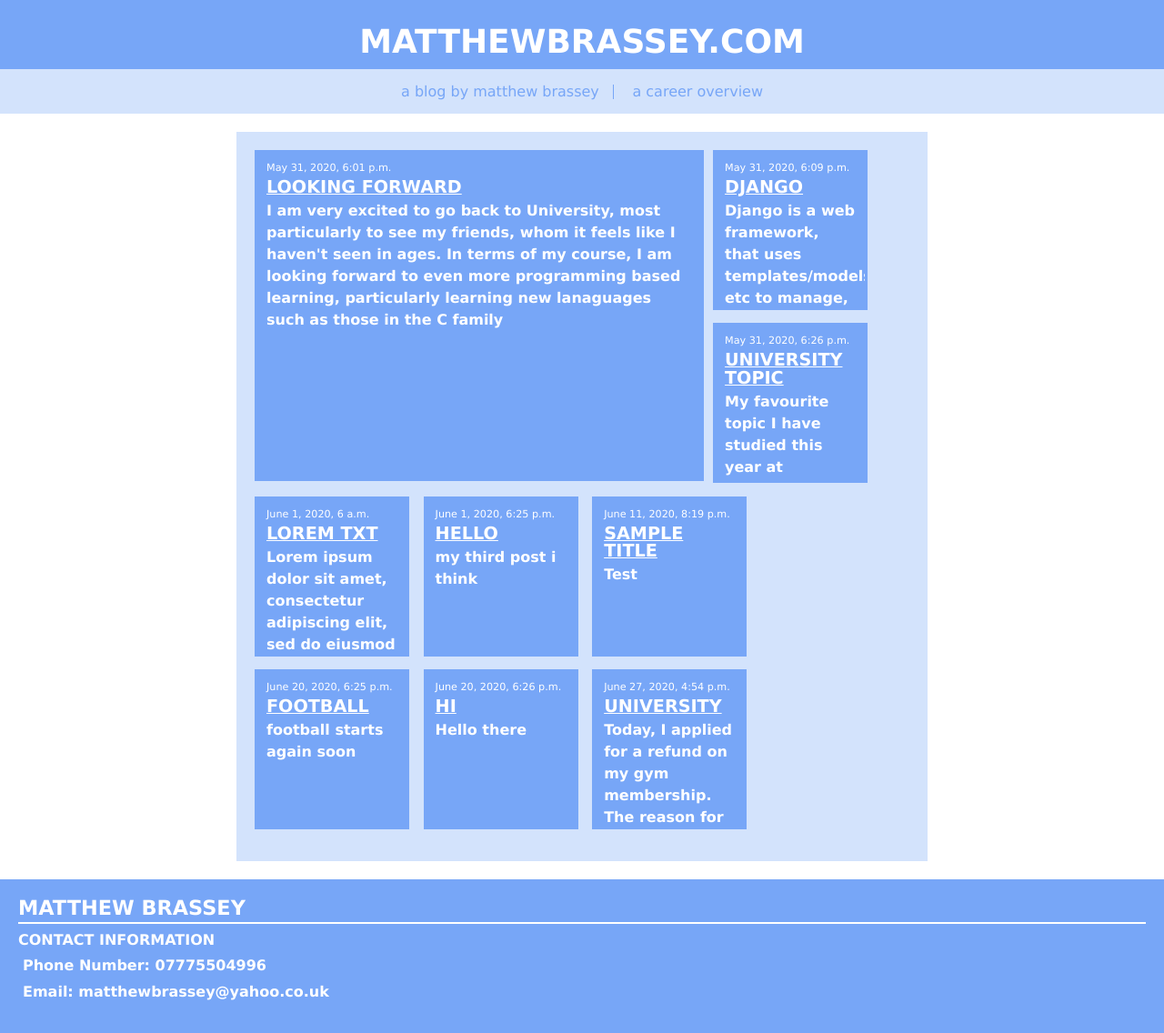
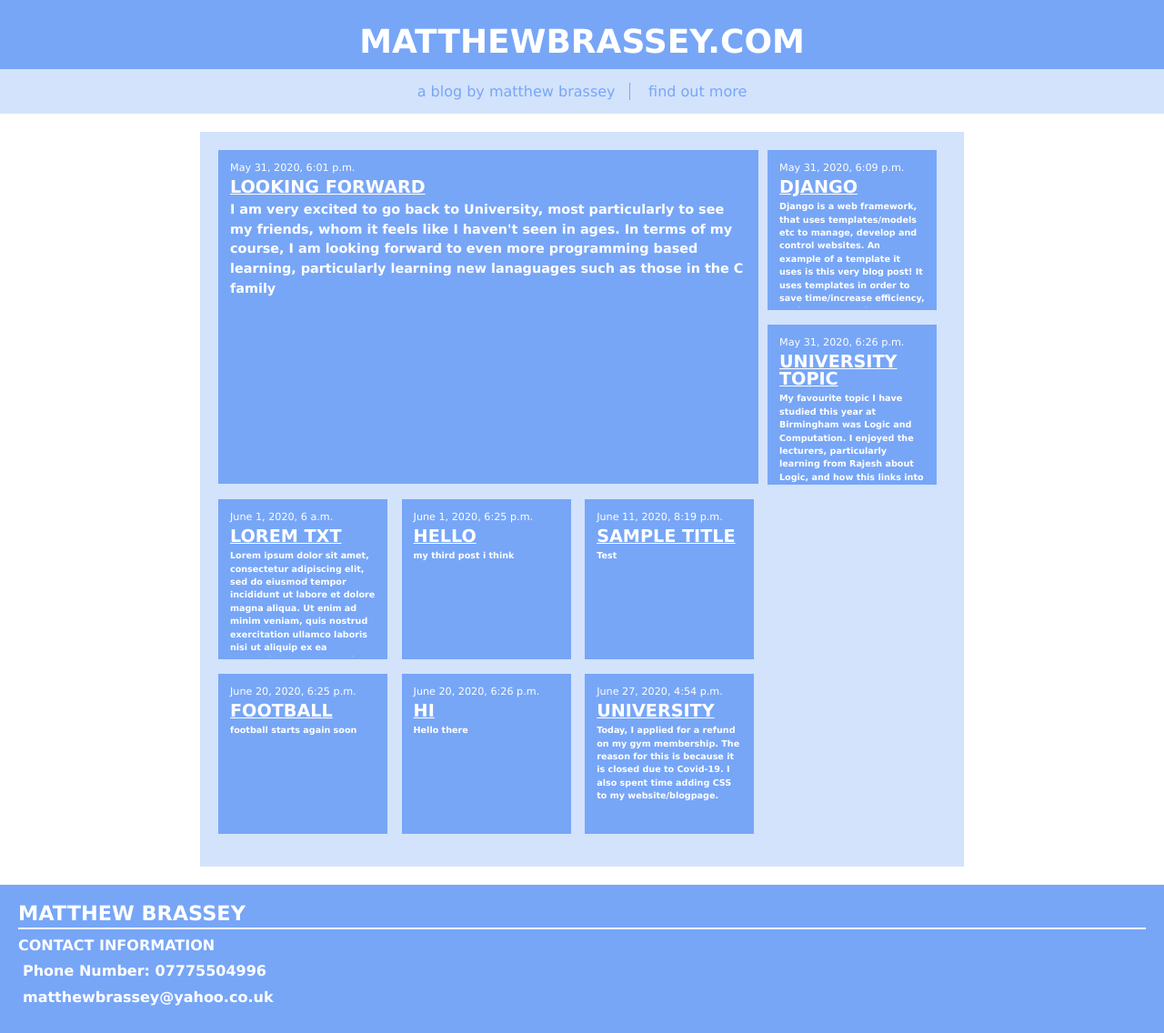
Before and after one commit to matthewbrassey/my-first-blog, a Django app: page / in a window 1280 px wide. Shown: the whole page at 91% size. Before the commit the page ends 1100 px from the top, so only its background shows below. Run offline with Django 3.2, Linux system fonts and the light colour scheme; data comes from the database, SQL or seed files in the repository; both versions use the stored data as it was after the commit.

Commit message:
finishing pt2

```diff
--- a/blog/static/css/blog.css
+++ b/blog/static/css/blog.css
@@ -21,9 +21,9 @@ h1,h2,h3,h4,h5,h6{font-weight:400;font-size:100%;line-height:1}
 .page-header h1,.page-header h1 a,.page-header h1 a:active,.page-header h1 a:visited{color:#fff;font-size:150%;font-weight:1000;text-decoration:none}
 .breadcrumb{background:#d3e3fc;color:#77a6f7}
 .breadcrumbcontainer{padding:15px 0;text-align:center}
-.breadcrumbcontainer h1{text-transform:lowercase;display:inline-block;padding:0 15px}
-.breadcrumbcontainer h1:first-of-type{border-right:#77a6f7 1px solid}
-.content{margin:20px auto;max-width:760px;background:#d3e3fc; min-height: 400px;}
+.breadcrumbcontainer li{text-transform:lowercase;display:inline-block;padding:0 15px; position: relative; font-weight: lighter;}
+.breadcrumbcontainer li:first-of-type{border-right:#77a6f7 1px solid}
+.content{margin:20px auto;max-width:840px;background:#d3e3fc; min-height: 400px;}
 .row{padding:20px}
 @media(max-width:899px){
 .content{width:90%; background: none; min-height: 0;}
@@ -34,8 +34,10 @@ h1,h2,h3,h4{text-transform:uppercase}
 .save{float:right}
 .post-form input,.post-form textarea{width:100%}
 .top-menu,.top-menu:hover,.top-menu:visited{color:#fff;float:right;font-size:26pt;margin-right:20px}
-.post:first-of-type{width:65%;height:338px;float:left; max-height: none;}
+.post:first-of-type{width:71%;height:341px;float:left; max-height: none; font-size: 100%;}
 .post{color:#fff;padding:10px;display:inline-block;width:20%;margin:0 10px 2% 0;border:3px solid #77a6f7;vertical-align:top;min-height:150px;max-height:150px;background:#77a6f7; overflow: hidden; }
+.post p{font-size: 60%;}
+.post:first-of-type p{font-size: 90%;}
 .post a,.post a:visited{color:#fff;display:block;position:absolute;width:100px;height:100px}
 .post:hover{background:#4f84e0;border:#4f84e0 3px solid; transition-timing-function: ease;}
 .layoutfooter{background:#77a6f7;color:#fff}
@@ -55,3 +57,10 @@ h1,h2,h3,h4{text-transform:uppercase}
 .layoutfooter{font-size: 80%;}
 .page-header h1{font-size: 80%;}
 }
+
+.nav_multilevel ul>li:hover .level2 {display:block}
+/* 2nd menu level */
+.nav_multilevel .level2{position:absolute; display:none;  background: #77a6f7; margin-top: 0px; margin-left: -20px; }
+.nav_multilevel .level2 li{display:block; padding: 0; border: #d3e3fc 3px solid; border-top: none;}
+.nav_multilevel .level2 li a{display:block;width:120px;text-decoration:none; text-transform: initial;color:white; padding: 10px; font-size: 70%;}
+.nav_multilevel li a:hover{ font-weight: bold;}
--- a/blog/templates/blog/base.html
+++ b/blog/templates/blog/base.html
@@ -14,8 +14,21 @@
       </div>
       <div class="breadcrumb">
         <div class="breadcrumbcontainer">
-          <h1>a blog by Matthew Brassey</h1>
-          <h1><a href="https://www.linkedin.com/in/matthew-brassey-203728198/?originalSubdomain=uk">a career overview</a></h1>
+        <div class="nav_multilevel">
+          <ul class="level1">
+            <li>a blog by Matthew Brassey</li>
+            <li>
+              <a class="textlink">find out more</a>
+              <ul class="level2">
+                <li>
+                  <a href="https://www.linkedin.com/in/matthew-brassey-203728198/?originalSubdomain=uk">LinkedIn</a>
+                </li>
+                <li>
+                  <a href="#bottom">Contact Information</a>
+                </li>
+              </ul>
+            </li>
+          </ul>
         </div>
       </div>
     </div>
@@ -37,7 +50,7 @@
             <h1>Contact Information</h1>
             <ul>
               <li>Phone Number: 07775504996</li>
-              <li>Email: matthewbrassey@yahoo.co.uk</li>
+              <li><a id="bottom"></a> matthewbrassey@yahoo.co.uk</li>
 
 
 
```
Also changed, not shown: db.sqlite3.
